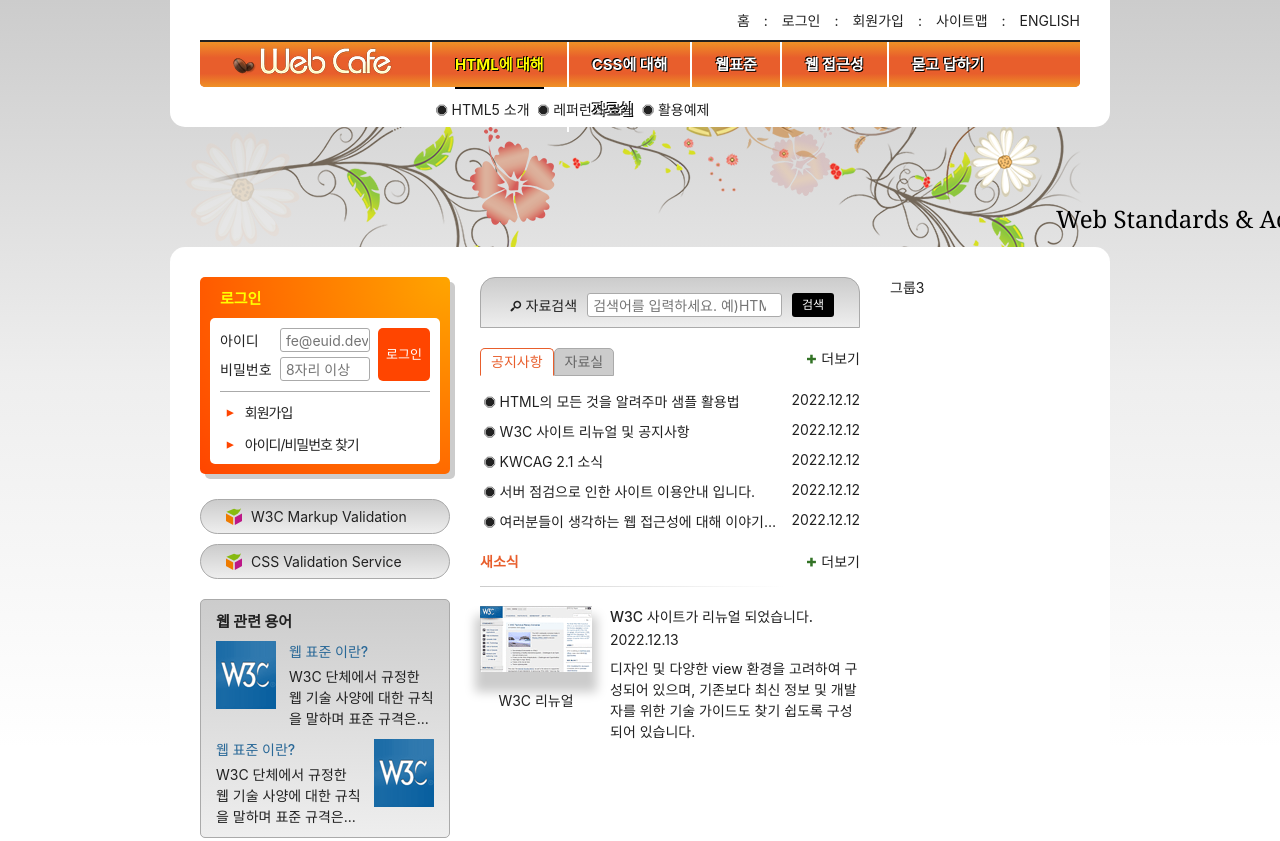
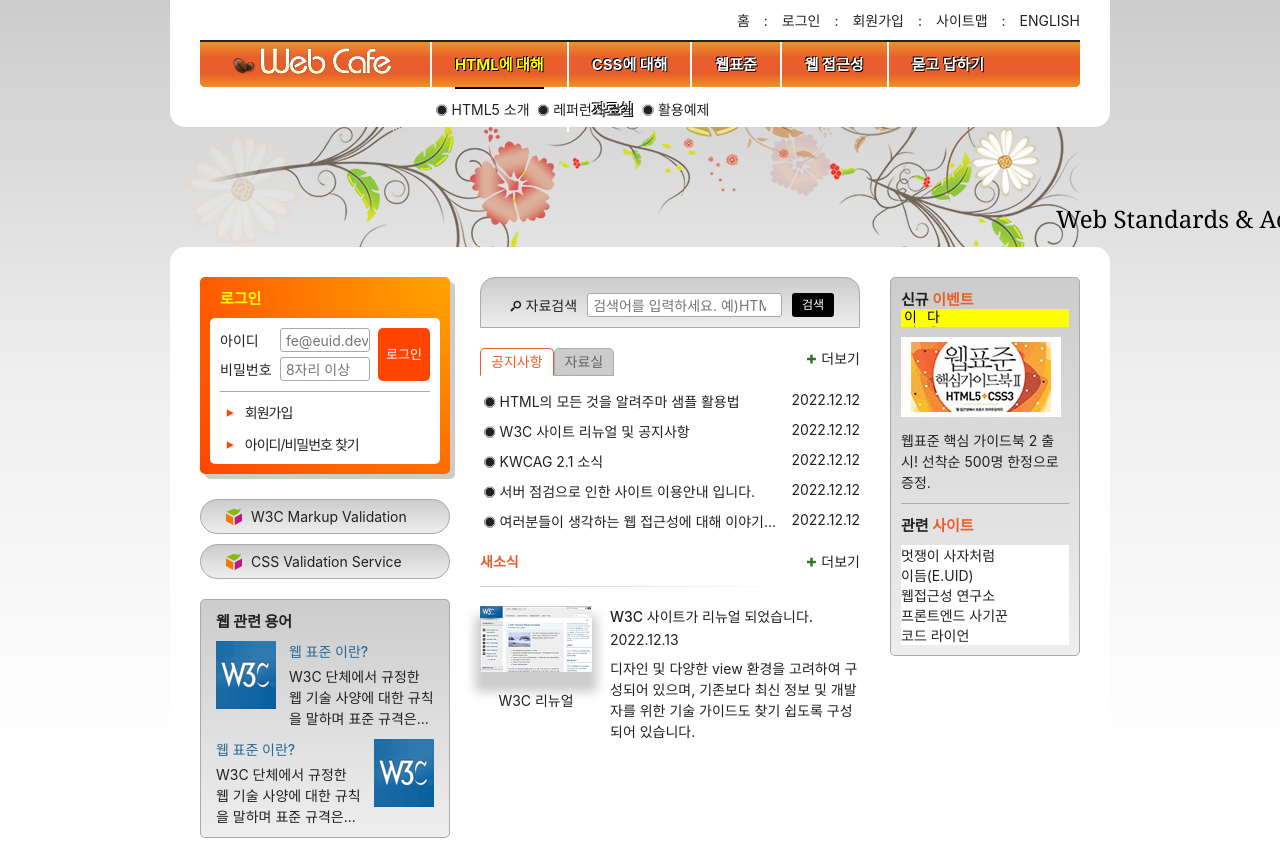
Before and after one commit to munnarae/HTML5, a plain HTML site: page index.html in a window 1280 px wide. Shown: the top 841 px of the page. Drawn offline with Linux system fonts and the light colour scheme; a web font is replaced by a local one.

Commit message:
신규이벤트 버튼 디자인

```diff
--- a/index.html
+++ b/index.html
@@ -270,7 +270,7 @@
 
       </div>
       <section class="news">
-        <h2 class="news-title">새소식</h2>
+        <h2 class="news-title accent-color ">새소식</h2>
         <a href="/" class="news-link">
           <article class="news-item">
             <h3 class="news-item-title">W3C 사이트가 리뉴얼 되었습니다.</h3>
@@ -289,7 +289,36 @@
         <a href="/" class="icon-plus news-more more" title="새소식">더보기</a>
       </section>
     </div>
-    <div class="group group3">그룹3</div>
+    <div class="group group3">
+      <div class="gradient-effect">
+        <section class="event">
+          <h2 class="event-title text-xl">신규 <span class="accent-color">이벤트</span></h2>
+          <div class="event-button-wrapper">
+            <button type="button" class="event-button event-button-prev">이전 이벤트 보기</button>
+            <button type="button" class="event-button event-button-next">다음 이벤트 보기</button>
+          </div>
+          <div id="eventDetail">
+            <p class="event-thumbnail">
+              <img src="./assets/free_gift.gif" alt="이벤트 경품 : 웹표준 핵심 가이드북 2(HTML5+CSS3) 증정" />
+            </p>
+            <p class="event-brief">
+              <em>웹표준 핵심 가이드북 2 출시!</em> 선착순 500명 한정으로 증정.
+            </p>
+          </div>
+        </section>
+        <section class="related">
+          <h2 class="related-title text-xl">관련 <span class="accent-color">사이트</span></h2>
+          <ul class="related-list" tabindex="0">
+            <li><a href="/">멋쟁이 사자처럼</a></li>
+            <li><a href="/">이듬(E.UID)</a></li>
+            <li><a href="/">웹접근성 연구소</a></li>
+            <li><a href="/">프론트엔드 사기꾼</a></li>
+            <li><a href="/">코드 라이언</a></li>
+          </ul>
+        </section>
+      </div>
+
+    </div>
   </main>
   <article class="slogan">슬로건</article>
   <footer class="footer">
--- /dev/null
+++ b/styles/module.css
@@ -0,0 +1,15 @@
+.gradient-effect {
+  background: #ccc linear-gradient(to bottom, #ccc, #eee);
+  border:  1px solid #aaa;
+  border-radius: 5px;
+  padding: 10px;
+}
+
+.accent-color {
+  color: #e85e2c;
+}
+
+.text-xl {
+  font-size: 1.5rem;
+  font-weight: 700;
+}
--- a/styles/style.css
+++ b/styles/style.css
@@ -1,6 +1,7 @@
 @import url(./fontello.css);
 @import url(./normalize.css);
 @import url(./reset.css);
+@import url(./module.css);
 
 /* 숨김 콘텐츠 */
 .a11y-hidden, legend {
@@ -603,7 +604,6 @@
 }
 
 .news-title {
-  color:#e85e2c;
   font-style: 1.5rem;
   font-weight: 700;
 }
@@ -666,6 +666,44 @@
   padding: 8px;
 }
 
+/* 신규 이벤트 및 관련 사이트 */
+
+.event {
+  border-bottom: 1px solid #aaa;
+}
+
+.event-button-wrapper {
+  background-color: yellow;
+  height: 18px;
+  overflow: hidden;
+}
+
+/* IR 기법 ->Image Replacment */
+.event-button {
+  width: 19px;
+  height: 100%;
+  border: 0;
+  padding: 0;
+  background: none;
+}
+
+.event-thumbnail,
+.event-brief {
+  margin: 10px 0;
+}
+
+.event-brief {
+  line-height: 1.5;
+}
+
+.related {
+  margin-top: 10px;
+}
+
+.related-list {
+  background-color: #fff;
+  margin-top: 10px;
+}
 
 /* 슬로건 */
 .slogan {
```
Also changed, not shown: index-complete.html (+4 -4 lines), styles/tailwindcss.html (added, +13 -0 lines).
